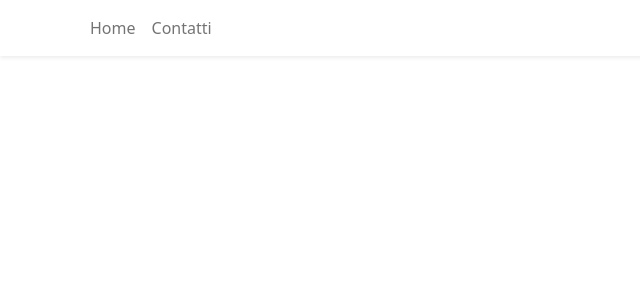
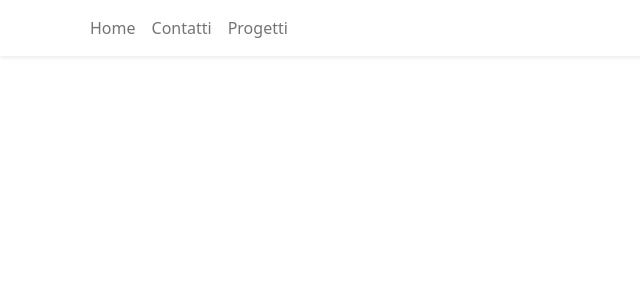
Before and after one commit to ManganiBiagio/vite-boolfolio, a Vue app: page /projects/1 in a window 1280 px wide. Before the commit this address had no page. Shown: the top 300 px of the page, without its empty margins (0-640 px from the left). Built offline with nearby package versions, Linux system fonts and the light colour scheme.

Commit message:
milestone 6 add dedicated projects index page

```diff
--- a/src/components/TheHeader.vue
+++ b/src/components/TheHeader.vue
@@ -39,6 +39,10 @@
             label: "Contatti",
             routeName: "contacts",
           },
+          {
+            label:"Progetti",
+            routeName:"projects.index"
+          }
         ],
       };
     },
--- a/src/pages/Home.vue
+++ b/src/pages/Home.vue
@@ -1,37 +1,14 @@
 <script>
-import axios from "axios";
-import PorjectCard from "../components/ProjectCard.vue"
+
 export default {
   name: "Home",
-  components:{PorjectCard},
-  data(){
-    return{
-        backendUrl:"http://127.0.0.1:8000",
-        projects:[]
-    }
-  },
-  methods:{
-    fetchProjects(){
-        axios.get(`${this.backendUrl}/api/projects`).then((resp)=>{
-            console.log(resp.data.data);
-            this.projects=resp.data.data;
-        })
-    }
-  },
-  mounted(){
-    this.fetchProjects();
-  }
+
 }
 </script>
 
 <template>
   <div class="container">
     <h1>Pagina Home</h1>
-    <div class="row">
-        <div class="col" v-for="project in this.projects">
-            <PorjectCard :project="project"></PorjectCard>
 
-        </div>
-    </div>
   </div>
 </template>
--- /dev/null
+++ b/src/pages/ProjectsIndexPage.vue
@@ -0,0 +1,37 @@
+<script>
+import axios from "axios";
+import PorjectCard from "../components/ProjectCard.vue"
+export default {
+  name: "Home",
+  components:{PorjectCard},
+  data(){
+    return{
+        backendUrl:"http://127.0.0.1:8000",
+        projects:[]
+    }
+  },
+  methods:{
+    fetchProjects(){
+        axios.get(`${this.backendUrl}/api/projects`).then((resp)=>{
+            console.log(resp.data.data);
+            this.projects=resp.data.data;
+        })
+    }
+  },
+  mounted(){
+    this.fetchProjects();
+  }
+}
+</script>
+
+<template>
+  <div class="container">
+    <h1>Pagina Home</h1>
+    <div class="row">
+        <div class="col-4" v-for="project in this.projects">
+            <PorjectCard :project="project"></PorjectCard>
+
+        </div>
+    </div>
+  </div>
+</template>
--- a/src/router.js
+++ b/src/router.js
@@ -2,6 +2,7 @@ import { createRouter, createWebHistory } from "vue-router";
 
 import HomePage from "./pages/Home.vue";
 import ContactsPage from "./pages/Contacts.vue"
+import ProjectsIndexPage from "./pages/ProjectsIndexPage.vue"
 
 
 const router = createRouter({
@@ -19,6 +20,11 @@ const router = createRouter({
       path: "/contact",
       name: "contacts",
       component: ContactsPage
+    },
+    {
+        path:"/projects",
+        name:"projects.index",
+        component:ProjectsIndexPage
     }
   ]
 });
```
